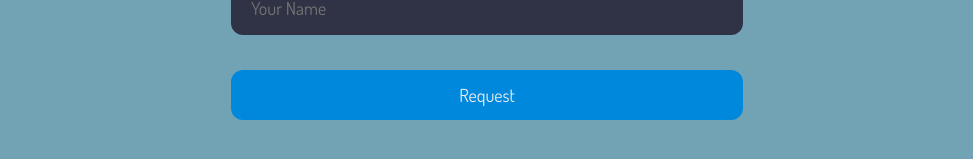
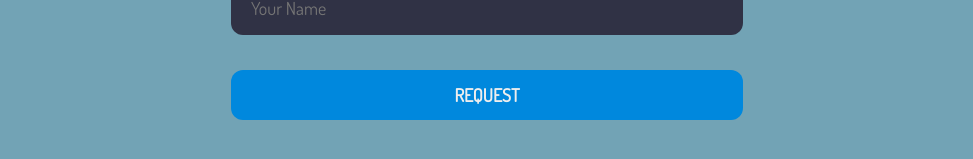
Before and after one commit to xavierhazzardadmin/songrequests, a Next.js app: page / in a window 1280 px wide. Shown: the part 595-754 px from the top of the page, without its empty margins (153-1126 px from the left). Built offline with nearby package versions, Linux system fonts and the light colour scheme.

Commit message:
Fixed styling

```diff
--- a/app/globals.css
+++ b/app/globals.css
@@ -79,6 +79,8 @@ button {
   outline: 0;
   text-align: center;
   width: 40%;
+  text-transform: uppercase;
+  font-weight: bold;
 }
 
 input:focus {
@@ -98,8 +100,6 @@ input:focus {
         height: 120px;
         border-radius: 60px;
         font-size: 60px;
-        text-transform: uppercase;
-        font-weight: bold;
     }
 }
 
```
